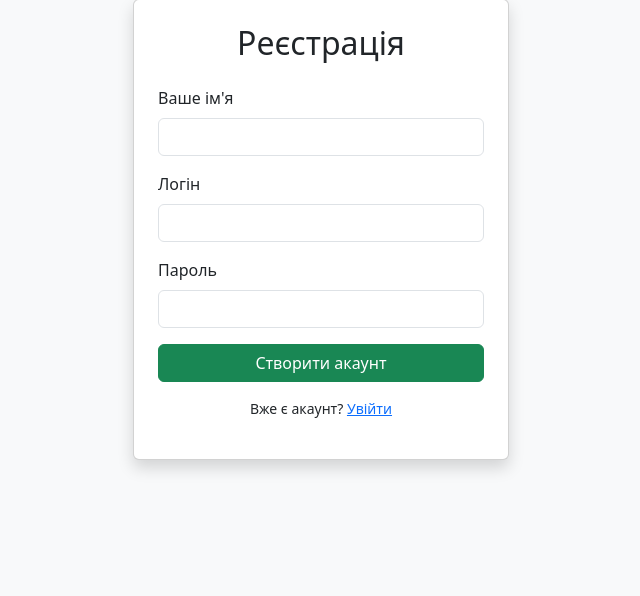
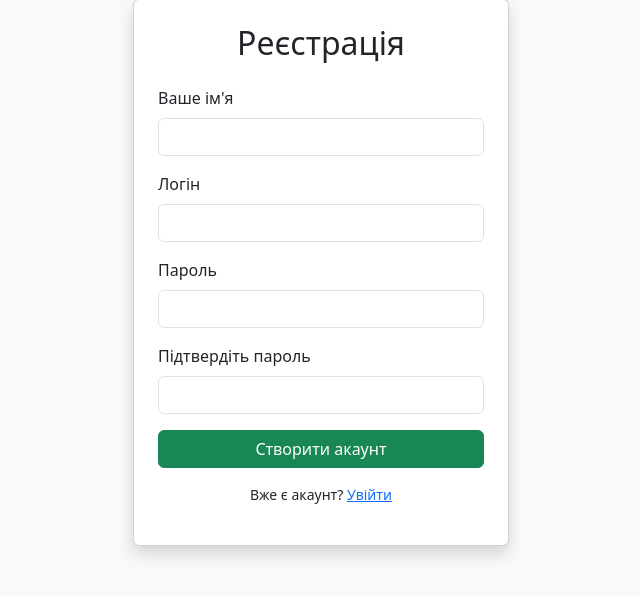
Before and after one commit to hubdefi62-prog/blog, a Flask app: page /register in a window 1280 px wide. Shown: the part 49-645 px from the top of the page, without its empty margins (319-959 px from the left). Run offline with Flask 3, Linux system fonts and the light colour scheme.

Commit message:
first commit

```diff
--- a/templates/register.html
+++ b/templates/register.html
@@ -9,6 +9,13 @@
     <div class="container mt-5" style="max-width: 400px;">
         <div class="card shadow p-4">
             <h2 class="text-center mb-4">Реєстрація</h2>
+
+            {% if error %}
+                <div class="alert alert-danger text-center small p-2" role="alert">
+                    {{ error }}
+                </div>
+            {% endif %}
+
             <form method="POST">
                 <div class="mb-3">
                     <label class="form-label">Ваше ім'я</label>
@@ -22,6 +29,10 @@
                     <label class="form-label">Пароль</label>
                     <input type="password" name="password" class="form-control" required>
                 </div>
+                <div class="mb-3">
+                    <label class="form-label">Підтвердіть пароль</label>
+                    <input type="password" name="confirm_password" class="form-control" required>
+                </div>
                 <button type="submit" class="btn btn-success w-100 mb-3">Створити акаунт</button>
                 <p class="text-center small">Вже є акаунт? <a href="/login">Увійти</a></p>
             </form>
```
